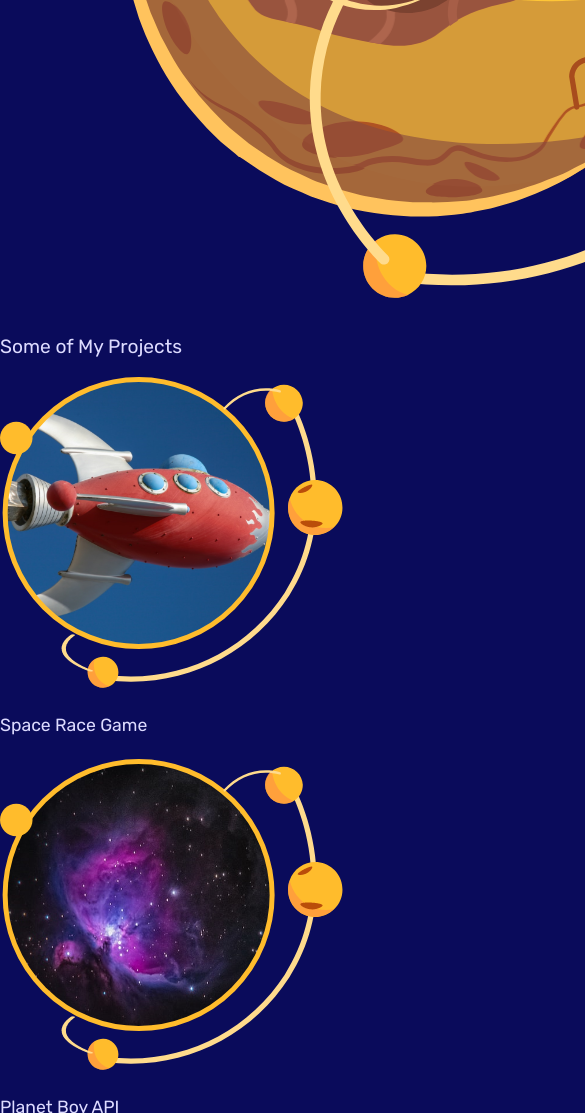
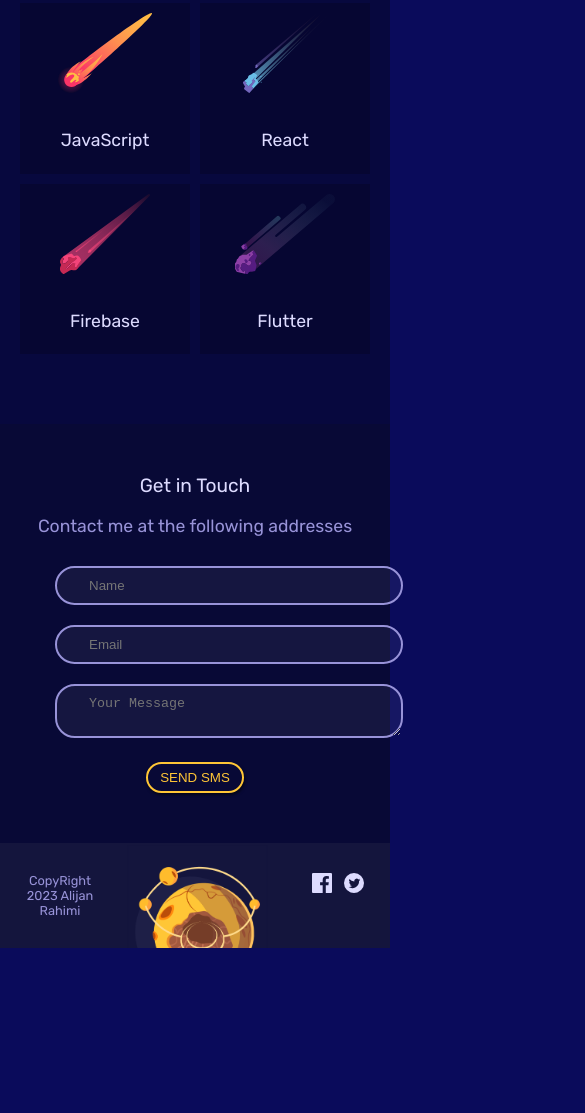
Before and after one commit to rahimialijan/Simple-Responsive-Homepage, a plain HTML site: page index.html in a window 390 px wide. Shown: the part 887-2000 px from the top of the page, 585 px wide, since content can reach past the window. After the commit the page ends 1835 px from the top, so only its background shows below. Drawn offline with Linux system fonts and the light colour scheme.

Commit message:
Compilation of CSS for Mobile view

```diff
--- a/style.css
+++ b/style.css
@@ -67,8 +67,151 @@
     font-size: 1.1em;
 }
 
+/*mobile style*/
+.grid{
+    display: grid;
+    grid-template-columns: repeat(8, 1fr);
+    gap: 10px;
+   }
+.site-nav{
+    margin: 0 20px;
+   }
+.site-nav ul{
+    display: none;
+}
+.site-nav h1{
+    grid-column: 1/4;
+    grid-row: 1;
+    padding-bottom: 10px;
+    border-bottom:3px solid var(--primary)
+}
+#welcome{
+    padding: 0 20px 20px 20px;
+}
+.welcome-text{
+    grid-column: 1/6;
+}
+.welcome-img{
+    grid-column: 6/9;
+}
+.welcome-img img{
+    width: 200%;
+}
+.welcome-text a{
+    margin: 20px 0;
+}
+#portfolio{
+    background-image: url(assets/square_bg.png);
+    padding: 30px 20px;
+    background-size: cover;
+    background-repeat: no-repeat;
+    background-position: bottom;
+}
+#portfolio h3{
+    text-align: center;
+    margin-bottom: 0;
+}
+.projects a{
+    grid-column: 1/9;
+    margin:0 20px;
+    display: flex;
+}
+.projects *{
+    align-self: center;
+    margin: 0 20px;
+    max-width: 40%;
+}
+.projects h4{
+    color: #9994f7;
+}
+#skills{
+    padding: 30px 20px;
+    background: #07083e;
+}
+#skills h3{
+    text-align: center;
+}
+#skills ul{
+    margin: 40px 0;
+}
+#skills li{
+    padding: 10;
+    background:rgba(0, 0,0, 0.2);
+    grid-column: span 4;
+    text-align: center;
+}
+#skills img{
+    height: 80px;
+    margin: 10px auto;
+}
+#contact{
+    padding: 30px 20px;
+    background:#080936;
+}
+#contact, h3 #contact, p{
+    text-align: center;
+    margin-bottom:0;
+}
+#contact form{
+    width: 80%;
+    margin: 20px auto;
+    max-width: 400px;
+    text-align: center;
+}
+#contact input, #contact textarea{
+    width: 100%;
+    margin: 10px auto;
+    }
+#contact .button{
+    margin-top: 10px;
+}
+footer{
+    padding: 30px 20px;
+    background-color: #14153d;
+    background-image: url(assets/footer_image.png);
+    background-size: 40%;
+    background-repeat: no-repeat;
+    background-position: top center;
 
-/*mobile style/*
+}
+footer .copyright{
+    grid-column: 1/3;
+    font-size: 0.8em;
+}
+footer .social{
+    grid-column: 7/9;
+    display: flex;
+    justify-content: flex-end;
+}
+footer li{
+    margin: 0 6px;
+}
+footer img{
+    width: 20px;
+}
+
+
+
+
+
+
+
+
+
+
+
+
+
+
+
+
+
+
+
+
+
+
+
 
 /*small tablet style*/
 @media screen and (min-width:620px){
```
